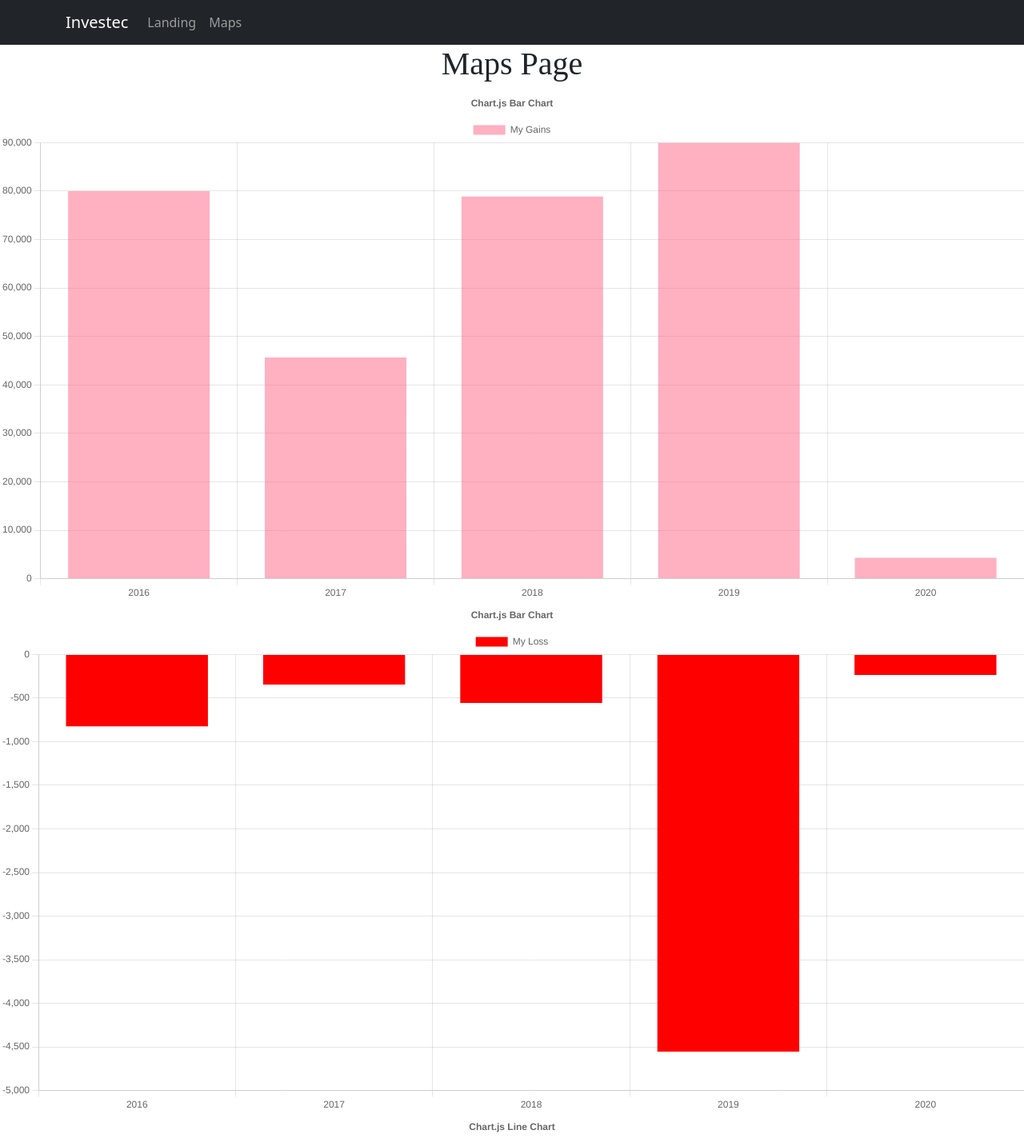
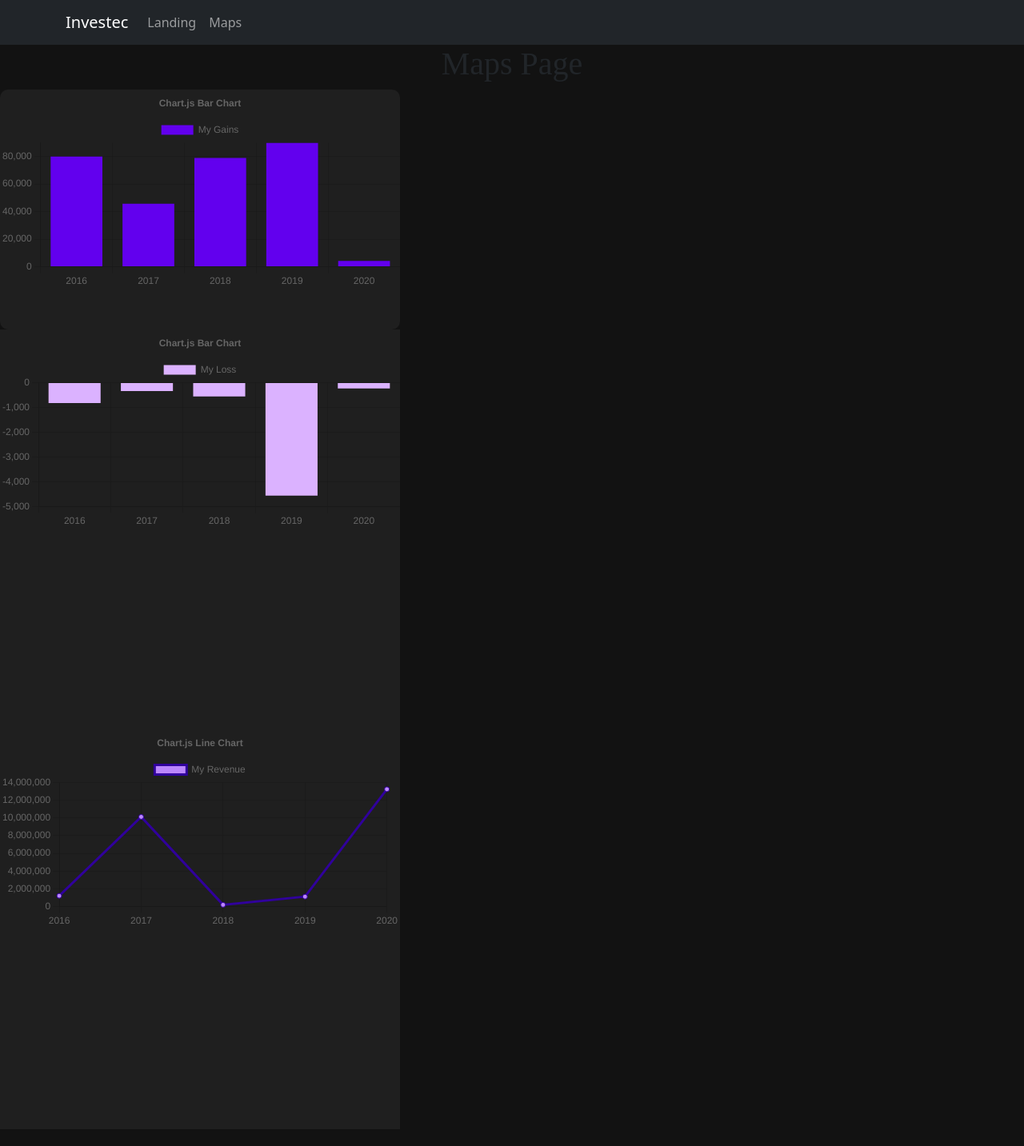
Before and after one commit to Tsebo200/200200_endtermassessment, a React (Create React App) app: page /maps in a window 1280 px wide. Shown: the top 1433 px of the page at 80% size. After the commit the page ends 1412 px from the top, so only its background shows below. Built offline with nearby package versions, Linux system fonts and the light colour scheme.

Commit message:
Brough app.css back
background styling wont work without app.css

```diff
--- /dev/null
+++ b/src/App.css
@@ -0,0 +1,39 @@
+.App {
+  text-align: center;
+  background: #121212;
+}
+
+.App-logo {
+  height: 40vmin;
+  pointer-events: none;
+}
+
+@media (prefers-reduced-motion: no-preference) {
+  .App-logo {
+    animation: App-logo-spin infinite 20s linear;
+  }
+}
+
+.App-header {
+  background-color: #282c34;
+  min-height: 100vh;
+  display: flex;
+  flex-direction: column;
+  align-items: center;
+  justify-content: center;
+  font-size: calc(10px + 2vmin);
+  color: white;
+}
+
+.App-link {
+  color: #61dafb;
+}
+
+@keyframes App-logo-spin {
+  from {
+    transform: rotate(0deg);
+  }
+  to {
+    transform: rotate(360deg);
+  }
+}
--- a/src/App.js
+++ b/src/App.js
@@ -1,8 +1,11 @@
 import { Routes, Route } from 'react-router-dom';
+import '../src/styles/styles.sass';
+import './App.css';
 import Maps from './components/Maps';
 import Landing from './components/Landing';
 import NavBar from './components/NavBar';
-import 'bootstrap/dist/css/bootstrap.min.css'
+import 'bootstrap/dist/css/bootstrap.min.css';
+
 
 function App() {
   return (
--- a/src/components/Charts/BarGraph.jsx
+++ b/src/components/Charts/BarGraph.jsx
@@ -44,7 +44,7 @@ function BarGraph() {
 
         // data: [59, 80, 81, 56, 55, 40],
         data: UserData.map((data)  => data.userGain),
-        backgroundColor: 'rgba(255, 99, 132, 0.5)',
+        backgroundColor: '#6200EE',
       },
 
     ],
--- a/src/components/Charts/BarGraphTwo.jsx
+++ b/src/components/Charts/BarGraphTwo.jsx
@@ -39,7 +39,7 @@ function BarGraphTwo() {
       {
         label: 'My Loss',
         data: UserData.map((data)  => data.userLost),
-        backgroundColor: 'red',
+        backgroundColor: '#DBB2FF',
       },
 
     ],
--- a/src/components/Charts/LineGraph.jsx
+++ b/src/components/Charts/LineGraph.jsx
@@ -45,8 +45,8 @@ function LineGraph() {
             // label: myYear.data.year,
             label: 'My Revenue',
             data: UserData.map((data)  => data.Revenue),
-            borderColor: 'rgb(255, 99, 132)',
-            backgroundColor: 'rgba(255, 99, 132, 0.5)',
+            borderColor: '#30009C',
+            backgroundColor: '#BB86FC',
           },
 
         ],
--- a/src/components/Maps.jsx
+++ b/src/components/Maps.jsx
@@ -3,16 +3,28 @@ import { Link } from 'react-router-dom';
 import BarGraph from './Charts/BarGraph';
 import LineGraph from './Charts/LineGraph';
 import BarGraphTwo from './Charts/BarGraphTwo';
-import '../styles/styles.sass'
+import '../styles/styles.sass';
+import '../styles/map.sass';
+
 
 function Maps() {
   return (
     <>
    <center><h1>Maps Page</h1></center>
     {/* <Link to="/"><p>Maps</p></Link>  */}     {/* This is the Link to */}
-     <BarGraph/>
-     <BarGraphTwo/>
+
+    <div className='bar-chart-box'>
+    <BarGraph/>
+    </div>
+
+    <div className='bar-chart-two-box'>
+    <BarGraphTwo/>
+    </div>
+
+    <div className='line-chart-box'>
      <LineGraph/>
+     </div>
+
     </>
 
 
--- a/src/styles/map.sass
+++ b/src/styles/map.sass
@@ -0,0 +1,20 @@
+html
+    background: #121212
+
+.bar-chart-box
+    width: 500px
+    height: 300px
+    border-radius: 10px
+    background: #1F1F1F
+
+
+.bar-chart-two-box
+    width: 500px
+    height: 500px
+    background: #1F1F1F
+
+
+.line-chart-box
+    width: 500px
+    height: 500px
+    background: #1F1F1F
```
Also changed, not shown: src/components/Footer.jsx (added, +9 -0 lines).
